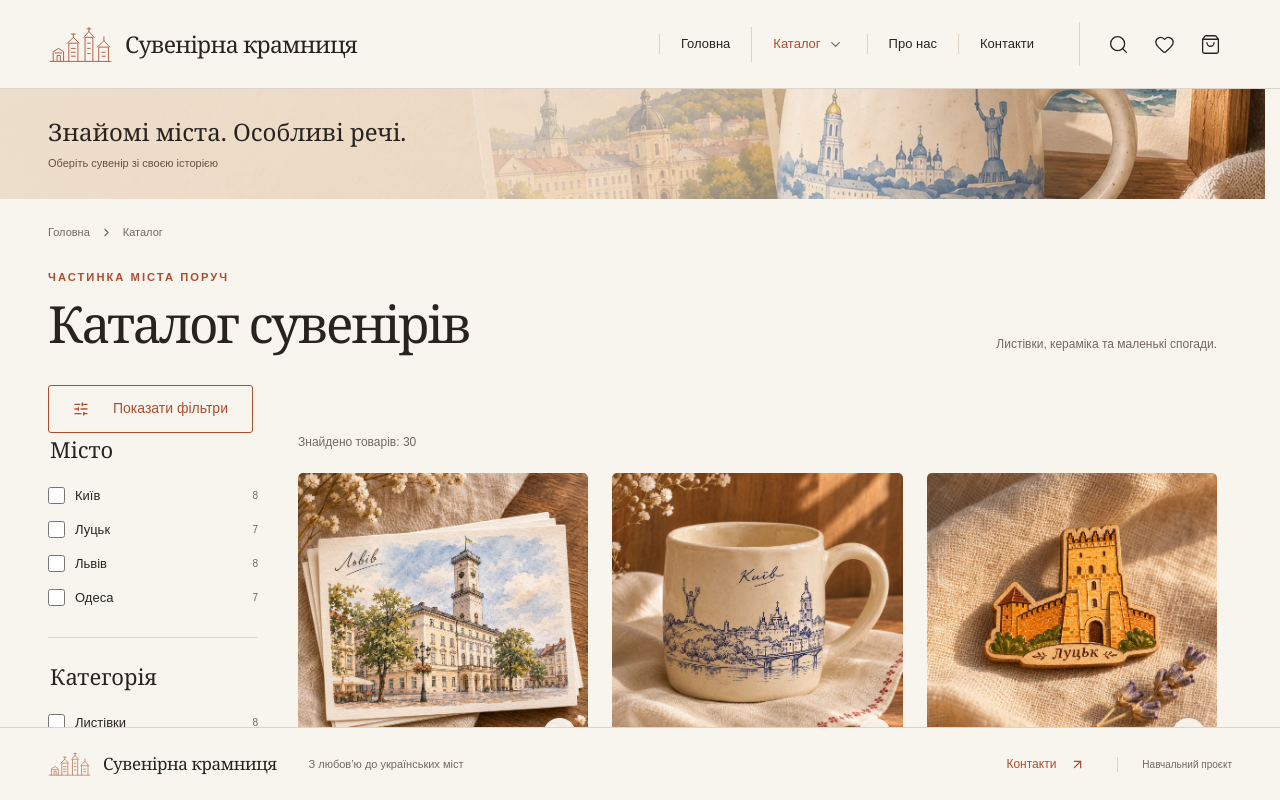
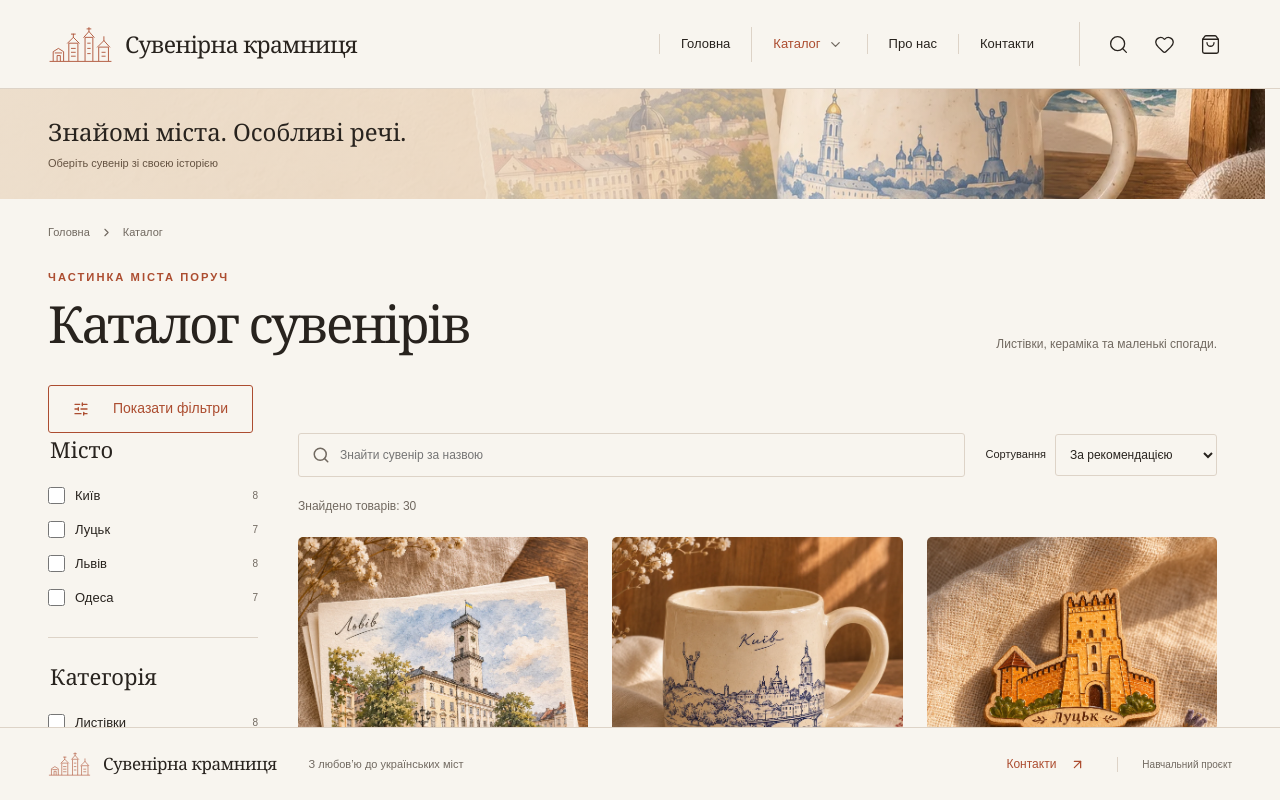
Before and after one commit to Mihail-del/WebDevelopmentToolsandPrinciples, a React (Vite) app in the folder project/: page /catalog in a window 1280 px wide. Built offline with nearby package versions, Linux system fonts and the light colour scheme.

Commit message:
feat: add catalog search and price and name sorting

```diff
--- a/project/eslint.config.js
+++ b/project/eslint.config.js
@@ -16,4 +16,5 @@ export default [
       'react-refresh/only-export-components': ['warn', { allowConstantExport: true }],
     },
   },
+  { files: ['**/*.test.js'], languageOptions: { globals: globals.node } },
 ];
--- a/project/package.json
+++ b/project/package.json
@@ -7,7 +7,8 @@
     "dev": "vite --host 127.0.0.1",
     "build": "vite build",
     "preview": "vite preview --host 127.0.0.1",
-    "lint": "eslint ."
+    "lint": "eslint .",
+    "test": "node --test src/utils/*.test.js"
   },
   "dependencies": {
     "lucide-react": "^1.74.0",
--- /dev/null
+++ b/project/src/components/catalog/CatalogToolbar.jsx
@@ -0,0 +1,16 @@
+import { Search, X } from 'lucide-react';
+import { SORT_OPTIONS } from '../../utils/catalog.js';
+
+export default function CatalogToolbar({ query, sort, onSearch, onSort }) {
+  return (
+    <div className="catalog-toolbar">
+      <div className="catalog-search" role="search">
+        <Search size={18} aria-hidden="true" />
+        <label className="visually-hidden" htmlFor="catalog-search">Знайти сувенір за назвою</label>
+        <input id="catalog-search" type="search" value={query} onChange={(event) => onSearch(event.target.value)} placeholder="Знайти сувенір за назвою" maxLength={120} />
+        {query && <button type="button" className="icon-button" aria-label="Очистити пошук" onClick={() => onSearch('')}><X size={16} /></button>}
+      </div>
+      <label className="catalog-sort"><span>Сортування</span><select value={sort} onChange={(event) => onSort(event.target.value)}>{Object.entries(SORT_OPTIONS).map(([value, label]) => <option key={value} value={value}>{label}</option>)}</select></label>
+    </div>
+  );
+}
--- a/project/src/components/layout/Layout.jsx
+++ b/project/src/components/layout/Layout.jsx
@@ -12,7 +12,7 @@ export default function Layout() {
     if (location.hash === '#about') document.getElementById('about')?.scrollIntoView();
     else content.current?.scrollTo({ top: 0 });
     document.title = 'Сувенірна крамниця';
-  }, [location]);
+  }, [location.pathname, location.hash]);
 
   return (
     <div className="site-shell">
--- a/project/src/pages/CatalogPage.jsx
+++ b/project/src/pages/CatalogPage.jsx
@@ -4,14 +4,17 @@ import { useState } from 'react';
 import products from '../data/products.json';
 import ProductCard from '../components/catalog/ProductCard.jsx';
 import CatalogFilters from '../components/catalog/CatalogFilters.jsx';
-import { filterProducts, readCatalogFilters, updateCatalogParams } from '../utils/catalog.js';
+import CatalogToolbar from '../components/catalog/CatalogToolbar.jsx';
+import { filterProducts, readCatalogFilters, updateCatalogParams, searchProducts, sortProducts, SORT_OPTIONS } from '../utils/catalog.js';
 import './CatalogPage.scss';
 
 export default function CatalogPage() {
   const [params, setParams] = useSearchParams();
   const [filtersOpen, setFiltersOpen] = useState(false);
   const filters = readCatalogFilters(params, products);
-  const visible = filterProducts(products, filters);
+  const query = params.get('q') ?? '';
+  const sort = Object.hasOwn(SORT_OPTIONS, params.get('sort')) ? params.get('sort') : 'recommended';
+  const visible = sortProducts(searchProducts(filterProducts(products, filters), query), sort);
   const changeFilters = (changes) => setParams((previous) => updateCatalogParams(previous, changes));
 
   return (
@@ -22,11 +25,12 @@ export default function CatalogPage() {
         <div className="catalog-heading"><div><p className="eyebrow">Частинка міста поруч</p><h1>Каталог сувенірів</h1></div><p>Листівки, кераміка та маленькі спогади.</p></div>
         <button className="button button--outline catalog-filter-toggle" aria-expanded={filtersOpen} aria-controls="catalog-sidebar" onClick={() => setFiltersOpen(!filtersOpen)}><SlidersHorizontal size={16} />{filtersOpen ? 'Згорнути фільтри' : 'Показати фільтри'}</button>
         <div className="catalog-layout">
-          <div className="catalog-sidebar" id="catalog-sidebar" data-open={filtersOpen}><CatalogFilters products={products} filters={filters} onChange={changeFilters} onReset={() => setParams({})} /></div>
+          <div className="catalog-sidebar" id="catalog-sidebar" data-open={filtersOpen}><CatalogFilters products={products} filters={filters} onChange={changeFilters} onReset={() => changeFilters({ city: [], category: [], min: null, max: null })} /></div>
           <section className="catalog-results" aria-label="Товари">
+            <CatalogToolbar query={query} sort={sort} onSearch={(value) => setParams((previous) => updateCatalogParams(previous, { q: value }), { replace: true })} onSort={(value) => changeFilters({ sort: value })} />
             <p className="catalog-result-count" role="status">Знайдено товарів: {visible.length}</p>
             {visible.length ? <div className="catalog-grid">{visible.map((product) => <ProductCard key={product.id} product={product} />)}</div> :
-              <div className="catalog-empty"><h2>Нічого не знайшли</h2><p>Спробуйте інше місто, категорію або ширший діапазон цін.</p><button className="button button--outline" onClick={() => setParams({})}>Показати всі товари <ArrowRight size={16} /></button></div>}
+              <div className="catalog-empty"><h2>Нічого не знайшли</h2><p>Змініть пошуковий запит, фільтри або діапазон цін.</p><button className="button button--outline" onClick={() => setParams({})}>Показати всі товари <ArrowRight size={16} /></button></div>}
           </section>
         </div>
       </div>
--- a/project/src/pages/CatalogPage.scss
+++ b/project/src/pages/CatalogPage.scss
@@ -53,3 +53,23 @@
  .filter-option { min-height: 40px; }
  .catalog-grid { gap: 26px 16px; }
 }
+
+.catalog-toolbar { display: flex; align-items: center; gap: 20px; margin-bottom: 20px; }
+.catalog-search { display: flex; align-items: center; gap: 10px; flex: 1; min-width: 0; border: 1px solid $line; border-radius: 3px; padding-left: 13px; }
+.catalog-search > svg { color: $muted; }
+.catalog-search input { width: 100%; min-width: 0; padding: 12px 0; border: 0; background: transparent; font-size: 12px; color: $ink; }
+.catalog-search input::-webkit-search-cancel-button { display: none; }
+.catalog-search:focus-within { outline: 2px solid $accent; outline-offset: 2px; }
+.catalog-search input:focus-visible { outline: none; }
+.catalog-search .icon-button { width: 36px; height: 36px; margin-right: 4px; }
+.catalog-sort { display: flex; align-items: center; gap: 9px; font-size: 11px; }
+.catalog-sort select { min-width: 0; padding: 12px 26px 12px 10px; border: 1px solid $line; border-radius: 3px; background: $paper; color: $ink; font-size: 12px; }
+.visually-hidden { position: absolute; width: 1px; height: 1px; padding: 0; margin: -1px; overflow: hidden; clip-path: inset(50%); white-space: nowrap; border: 0; }
+@media (max-width: 1200px) { .catalog-sort > span { display: none; } }
+@media (max-width: 760px) {
+ .catalog-toolbar { flex-direction: column; align-items: stretch; gap: 12px; }
+ .catalog-search input { font-size: 13px; }
+ .catalog-sort { justify-content: space-between; }
+ .catalog-sort > span { display: block; font-size: 11px; color: $muted; }
+ .catalog-sort select { max-width: 75%; }
+}
--- a/project/src/utils/catalog.js
+++ b/project/src/utils/catalog.js
@@ -41,3 +41,32 @@ export function updateCatalogParams(previous, changes) {
   }
   return next;
 }
+
+export const SORT_OPTIONS = {
+  recommended: 'За рекомендацією',
+  'price-asc': 'Спочатку дешевші',
+  'price-desc': 'Спочатку дорожчі',
+  'name-asc': 'За назвою: А–Я',
+  'name-desc': 'За назвою: Я–А',
+};
+
+function normalizeSearch(value) {
+  return value.normalize('NFKC').toLocaleLowerCase('uk').replaceAll('’', "'").replaceAll('ʼ', "'").trim().replace(/\s+/g, ' ');
+}
+
+export function searchProducts(products, query) {
+  const text = normalizeSearch(query);
+  return products.filter((product) => normalizeSearch(product.name).includes(text));
+}
+
+export function sortProducts(products, sort) {
+  const collator = new Intl.Collator('uk', { sensitivity: 'base', numeric: true });
+  const compare = {
+    recommended: (a, b) => Number(b.featured) - Number(a.featured),
+    'price-asc': (a, b) => a.price - b.price,
+    'price-desc': (a, b) => b.price - a.price,
+    'name-asc': (a, b) => collator.compare(a.name, b.name),
+    'name-desc': (a, b) => collator.compare(b.name, a.name),
+  }[sort] ?? (() => 0);
+  return [...products].sort(compare);
+}
```
Also changed, not shown: 1 other file (tests, documents, lock files or other folders).
